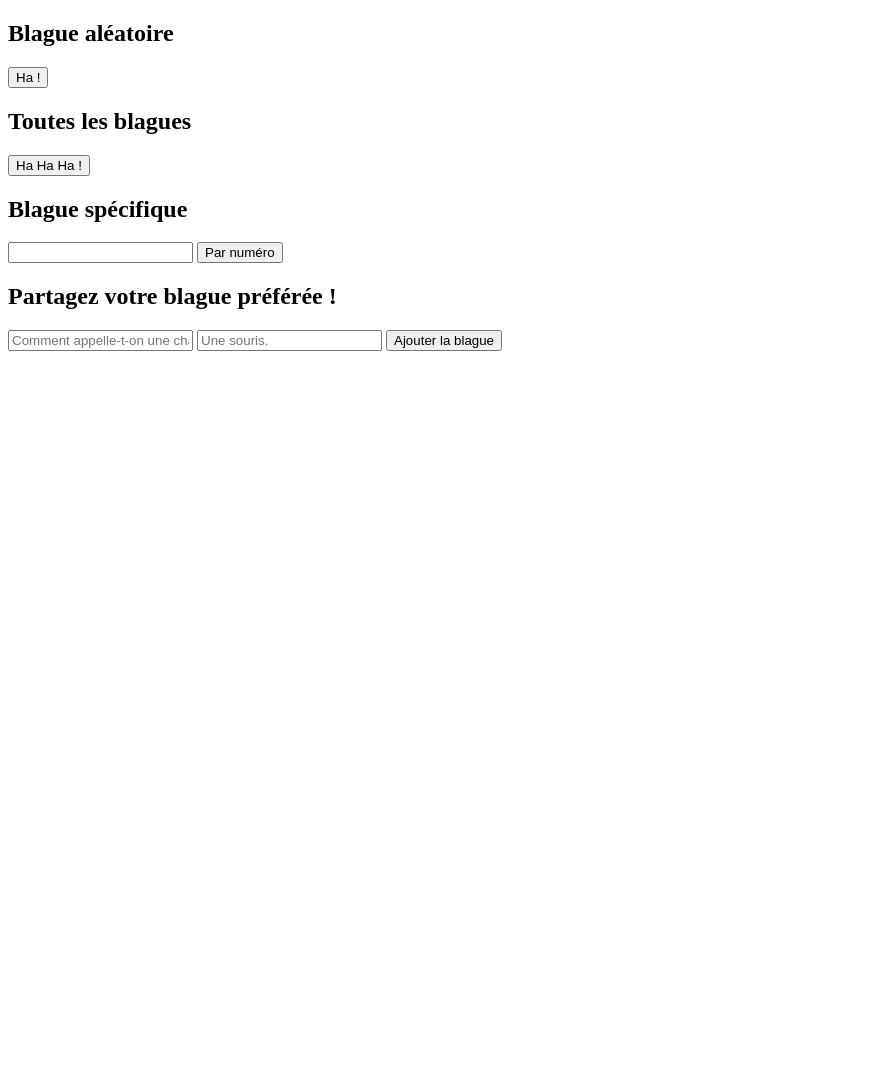
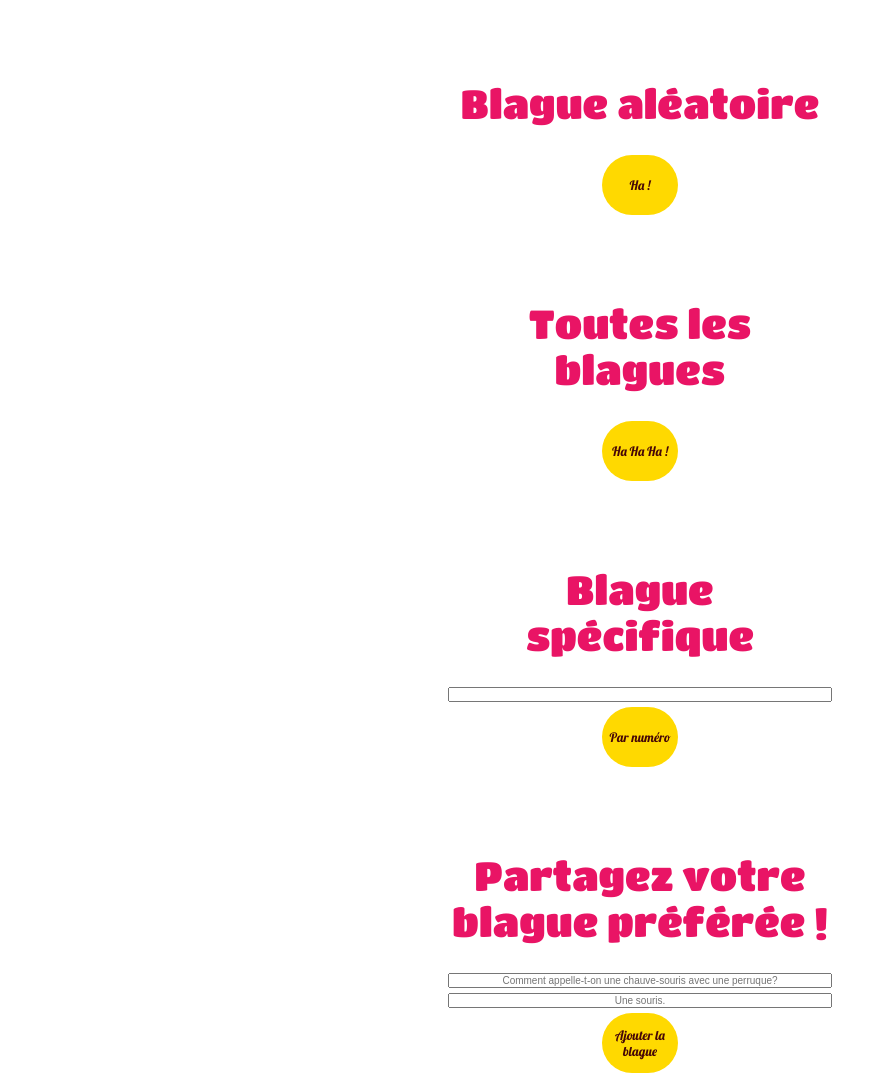
Before and after one commit to MikkoPet/Carambar-Co-jokes-app, a website: page index.html in a window 1280 px wide. Shown: the whole page, without its empty margins (0-887 px from the left). Before the commit the page ends 800 px from the top, so only its background shows below. Drawn offline with Linux system fonts and the light colour scheme.

Commit message:
style: set base layout, colors and fonts

```diff
--- a/index.html
+++ b/index.html
@@ -3,24 +3,33 @@
     <meta charset="UTF-8">
     <meta name="viewport" content="width=device-width, initial-scale=1.0">
     <title>Les meilleures blagues de Carambar & Co.</title>
-<!--     <link href="./style.css" rel="stylesheet">
- -->  <script src="script.js" defer></script>
+    <link href="./style.css" rel="stylesheet">
+    <link rel="stylesheet" href="https://fonts.googleapis.com/css?family=Titan+One">
+    <link rel="stylesheet" href="https://fonts.googleapis.com/css?family=Lobster">
+    <script src="script.js" defer></script>
     </head>
 <body>
         <main>
+            <article>
             <h2>Blague aléatoire</h2>
             <button id="randomJokeButton">Ha !</button>
             <div class="jokeDisplay" id="randomJokeResult"></div>
+            </article>
 
+            <article>
             <h2>Toutes les blagues</h2>
             <button id="allJokesButton">Ha Ha Ha !</button>
             <div class="jokeDisplay" id="allJokesResult"></div>
+            </article>
 
+            <article>
             <h2>Blague spécifique</h2>
             <input type="text" name="jokeIdInput" id="specificJokeIdInput">
             <button id="specificJokeButton">Par numéro</button>
             <div class="jokeDisplay" id="specificJokeIdResult"></div>
+            </article>
 
+            <article>
             <h2>Partagez votre blague préférée !</h2>
             <form id="addJokeForm">
                 <input type="text" id="addJokeQuestion" name="question" placeholder="Comment appelle-t-on une chauve-souris avec une perruque?" required>
@@ -28,6 +37,7 @@
                 <button type="submit">Ajouter la blague</button>
             </form>
             <div id="addJokeResult"></div>
+            </article>
         </main>
 </body>
 </html>
--- /dev/null
+++ b/style.css
@@ -0,0 +1,51 @@
+* {
+    font-size: 10px;
+    margin: 0;
+    padding: 0;
+    font-weight: normal;
+    text-decoration: none;
+    list-style: none;
+    text-align: center;
+    font-family: sans-serif;
+}
+
+body,
+article,
+form {
+    display: flex;
+    flex-direction: column;
+    justify-content: center;
+    gap: 5px
+}
+
+article {
+    margin: 35%;
+    margin-top: 10vh;
+    margin-bottom: 10vh;
+}
+
+h2 {
+    font-size: 4rem;
+    font-family: Titan One;
+    color: rgb(233, 20, 101);
+    text-shadow: 2px 1px 0px white;
+    margin-bottom: 3vh;
+}
+
+button {
+    margin-left: 12vw;
+    margin-right: 12vw;
+    height: 60px;
+    background-color: rgb(255, 217, 0);
+    color: rgb(70, 7, 7);
+    font-family: lobster;
+    font-size: 1.3rem;
+    border: 0;
+    border-radius: 30px;
+    transition: all ease-in;
+}
+
+button:hover {
+    background-color: rgb(233, 20, 101);
+    color: white;
+}
```
